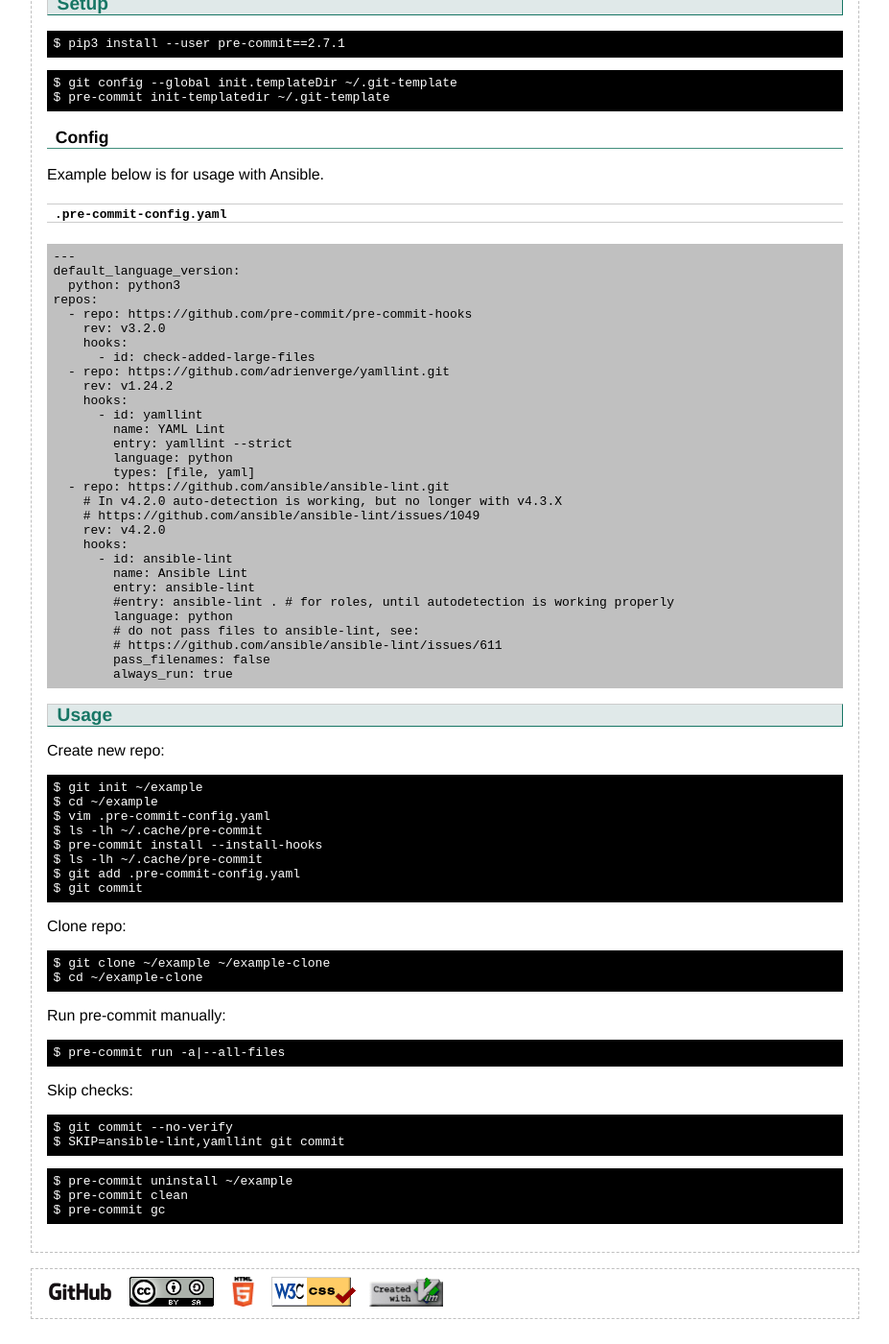
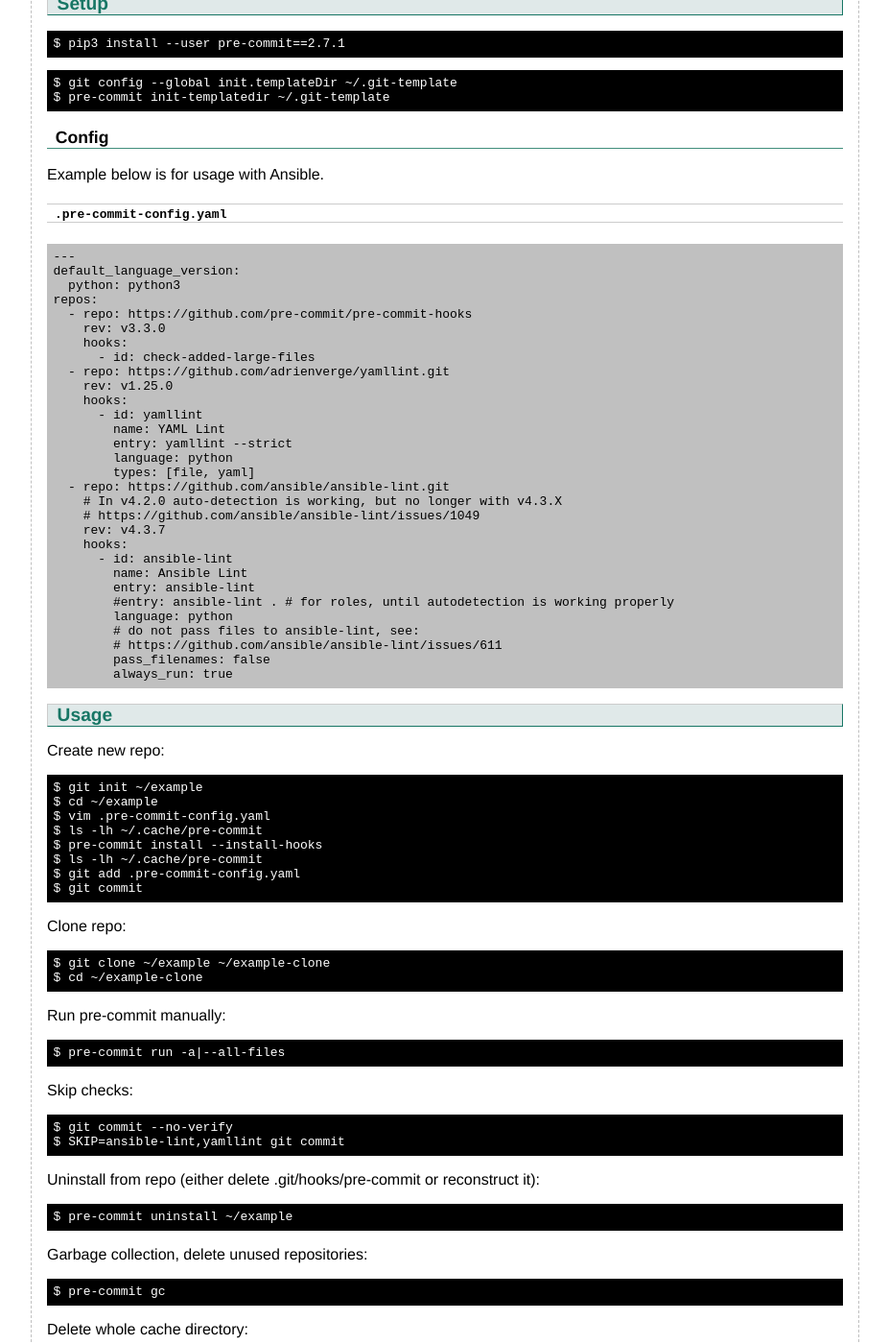
Before and after one commit to flyinggreenfrog/flyinggreenfrog.github.io, a Jekyll site: the page built from knowledgebase/pre-commit.md, in a window 1280 px wide and 1400 px high, scrolled down 220 px. Shown: the whole window at 96% size, without its empty margins (176-1103 px from the left). Built offline with Jekyll 4.4.1, drawn with Linux system fonts in a browser that asks for light colours.

Commit message:
Work on knowledgebase pre-commit.

````diff
--- a/knowledgebase/pre-commit.md
+++ b/knowledgebase/pre-commit.md
@@ -34,11 +34,11 @@ default_language_version:
   python: python3
 repos:
   - repo: https://github.com/pre-commit/pre-commit-hooks
-    rev: v3.2.0
+    rev: v3.3.0
     hooks:
       - id: check-added-large-files
   - repo: https://github.com/adrienverge/yamllint.git
-    rev: v1.24.2
+    rev: v1.25.0
     hooks:
       - id: yamllint
         name: YAML Lint
@@ -48,7 +48,7 @@ repos:
   - repo: https://github.com/ansible/ansible-lint.git
     # In v4.2.0 auto-detection is working, but no longer with v4.3.X
     # https://github.com/ansible/ansible-lint/issues/1049
-    rev: v4.2.0
+    rev: v4.3.7
     hooks:
       - id: ansible-lint
         name: Ansible Lint
@@ -96,8 +96,20 @@ $ git commit --no-verify
 $ SKIP=ansible-lint,yamllint git commit
 ```
 
+Uninstall from repo (either delete .git/hooks/pre-commit or reconstruct it):
+
 ```console
 $ pre-commit uninstall ~/example
-$ pre-commit clean
+```
+
+Garbage collection, delete unused repositories:
+
+```console
 $ pre-commit gc
 ```
+
+Delete whole cache directory:
+
+```console
+$ pre-commit clean
+```
````
Also changed, not shown: other parts of knowledgebase/pre-commit.md (+1 -1 lines).
